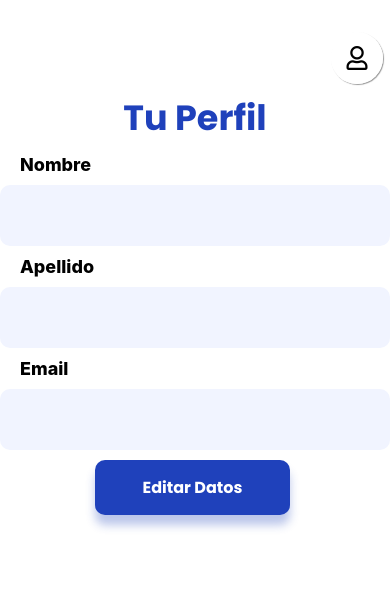
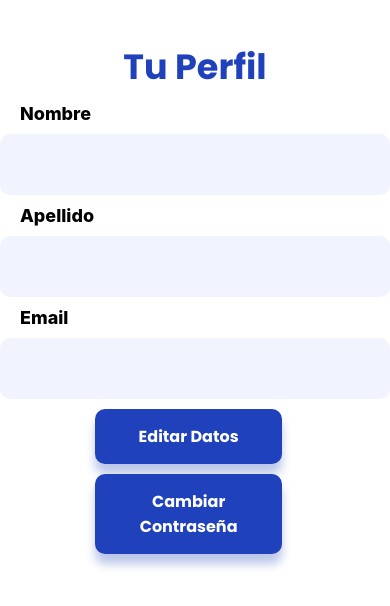
Before and after one commit to SpaceDog020/QuickTask-Frontend, a React Native app: screen /UserProfile in a window 390 px wide. Shown: the top 606 px of the page. Built offline with nearby package versions, Linux system fonts and the light colour scheme.

Commit message:
feat: added user profile change password button

```diff
--- a/App.tsx
+++ b/App.tsx
@@ -5,7 +5,7 @@ import Navigation from "./navigation";
 import { ApolloClient, ApolloProvider, InMemoryCache } from "@apollo/client";
 
 const client = new ApolloClient({
-  uri: 'http://192.168.0.2:3000/graphql',
+  uri: 'http://192.168.1.118:3000/graphql',
   cache: new InMemoryCache()
 });
 
--- a/screens/ChangePassword.tsx
+++ b/screens/ChangePassword.tsx
@@ -9,6 +9,8 @@ import { NativeStackScreenProps } from "@react-navigation/native-stack";
 import { RootStackParamList } from "../types";
 import { CHANGEPASSWORD } from "../graphql/mutations";
 import { useMutation } from "@apollo/client";
+import { useUserStore } from "../stores/useUserStore";
+
 
 type Props = NativeStackScreenProps<RootStackParamList, "ChangePassword">;
 
@@ -16,50 +18,75 @@ const ChangePassword: React.FC<Props> = ({ navigation: { navigate } }) => {
   const [currentPassword, setCurrentPassword] = useState("");
   const [newPassword, setNewPassword] = useState("");
   const [repeatNewPassword, setRepeatNewPassword] = useState("");
+  const {
+    userEmail: initialUserEmail
+  } = useUserStore();
 
-  const handleChangePassword = () => {
-    if (newPassword !== repeatNewPassword) {
-      // Passwords do not match
-      alert("New passwords do not match.");
+  const [changePassword] = useMutation(CHANGEPASSWORD);
+
+  const handleChangePassword = async () => {
+    if (newPassword === "" || repeatNewPassword === "") {
+      alert("Todos los campos deben estar llenos");
     } else {
-      // Perform a password change request to your backend or authentication service
-      // You may need to pass currentPassword and newPassword to your API
-      // Handle success and error cases accordingly
+      if (newPassword === repeatNewPassword) {
+        try{
+          const { data } = await changePassword({
+            variables: {
+              email: initialUserEmail,
+              oldPassword: currentPassword,
+              newPassword: newPassword,
+            },
+          });
+          if (data && data.changePassword) {
+            alert("Contraseña cambiada con exito");
+            navigate("UserProfile");
+          }
+          else{
+            alert("Contraseña incorrecta");
+          }
 
-      // After a successful password change, navigate back to the user profile screen or any other screen
-      // where the user can continue using your app.
-      navigate("UserProfile");
+        }
+        catch(e){
+          alert("Hubo un error al cambiar la contraseña");
+          console.log(e);
+        }
+      }
+      else{
+        alert("Las contraseñas no coinciden");
+      }
     }
   };
+
+
 
   return (
     <SafeAreaView>
       <View style={styles.container}>
-        <Text style={styles.title}>Change Password</Text>
+        <Text style={styles.title}>Cambio de Contraseña</Text>
 
         <AppTextInput
-          placeholder="Current Password"
+          placeholder="Contraseña actual"
           value={currentPassword}
           onChangeText={setCurrentPassword}
           secureTextEntry
         />
 
         <AppTextInput
-          placeholder="New Password"
+          placeholder="Contraseña nueva"
           value={newPassword}
           onChangeText={setNewPassword}
           secureTextEntry
         />
 
         <AppTextInput
-          placeholder="Repeat New Password"
+          placeholder="Repita la contraseña nueva"
           value={repeatNewPassword}
           onChangeText={setRepeatNewPassword}
           secureTextEntry
         />
 
         <TouchableOpacity style={styles.button} onPress={handleChangePassword}>
-          <Text style={styles.buttonText}>Change Password</Text>
+          <Text style={styles.buttonText}>Cambiar contraseña</Text>
         </TouchableOpacity>
       </View>
     </SafeAreaView>
--- a/screens/Dashboard.tsx
+++ b/screens/Dashboard.tsx
@@ -15,15 +15,28 @@ import {
 import { NativeStackScreenProps } from "@react-navigation/native-stack";
 import { RootStackParamList } from "../types";
 const { height } = Dimensions.get("window");
-  import { useUserStore } from '../stores/useUserStore';
+import { useUserStore } from "../stores/useUserStore";
 
 type Props = NativeStackScreenProps<RootStackParamList, "Dashboard">;
 
+
 const Dashboard: React.FC<Props> = ({ navigation: { navigate } }) => {
+  const { userName, setUserName } = useUserStore();
+  const { userLastName, setUserLastName } = useUserStore();
+  const { userEmail, setUserEmail } = useUserStore();
+  const { removeAccessToken } = useUserStore();
+
+  const logout = async ()  => {
+    await removeAccessToken()
+    setUserName('')
+    setUserLastName('')
+    setUserEmail('')
+    navigate("Welcome")
+  }
+
   return (
     <SafeAreaView>
       <View>
-
         <View
           style={{
             paddingHorizontal: Spacing * 4,
@@ -40,8 +53,16 @@ import {
           >
             Bienvenido
           </Text>
+          <Text
+          style={{
+            fontSize: FontSize.large,
+            fontFamily: Font["poppins-bold"],
+            textAlign: "center",
+          }}>
+            {userName}
+          </Text>
         </View>
-
+      </View>
       <View
           style={{
             paddingHorizontal: Spacing * 2,
@@ -75,7 +96,7 @@ import {
                 textAlign: "center",
               }}
             >
-                User Profile
+              Tu Perfil
             </Text>
           </TouchableOpacity>
       </View>
@@ -87,7 +108,7 @@ import {
         }}
       >
         <TouchableOpacity
-              onPress={() => navigate("Login")}
+          onPress={() => navigate("Dashboard")}
           style={{
             marginLeft: 90,
             backgroundColor: Colors.primary,
@@ -112,7 +133,7 @@ import {
               textAlign: "center",
             }}
           >
-                Ver equipos
+            Ver Equipos
           </Text>
         </TouchableOpacity>
       </View>
@@ -161,7 +182,7 @@ import {
         }}
       >
         <TouchableOpacity
-              onPress={() => navigate("Login")}
+          onPress={() => logout()}
           style={{
             marginLeft: 90,
             backgroundColor: Colors.primary,
@@ -186,10 +207,9 @@ import {
               textAlign: "center",
             }}
           >
-                Salir
+            Cerrar Sesión
           </Text>
         </TouchableOpacity>
-          </View>
       </View>
     </SafeAreaView>
   );
--- a/screens/UserProfile.tsx
+++ b/screens/UserProfile.tsx
@@ -42,9 +42,11 @@ const UserProfile: React.FC<Props> = ({ navigation: { navigate } }) => {
   const handleButtonPress = () => {
     if (editable) {
         // Reset the text input values to the current user data
-        setNewName(userName);
-        setNewLastName(userLastName);
-        setNewEmail(userEmail);
+        if (newName !== userName || newLastName !== userLastName || newEmail !== userEmail) {
+          setNewName(userName);
+          setNewLastName(userLastName);
+          setNewEmail(userEmail);
+        }
       }
 
     setEditable(!editable);
@@ -84,26 +86,10 @@ const UserProfile: React.FC<Props> = ({ navigation: { navigate } }) => {
 
   return (
     <SafeAreaView>
-      <View
-        style={{
-          alignItems: "flex-end",
-          paddingTop: 25,
-          flexGrow: 1,
-        }}
-      >
-        <TouchableOpacity>
-          <Icon
-            raised
-            name="user"
-            type="font-awesome-5"
-            color="black"
-            onPress={() => navigate("ChangePassword")}
-          />
-        </TouchableOpacity>
-      </View>
       <View>
         <Text
           style={{
+            paddingTop: Spacing * 4,
             fontSize: FontSize.xxLarge,
             color: Colors.primary,
             fontFamily: Font["poppins-bold"],
@@ -153,7 +139,7 @@ const UserProfile: React.FC<Props> = ({ navigation: { navigate } }) => {
             backgroundColor: Colors.primary,
             paddingVertical: Spacing * 1.5,
             paddingHorizontal: Spacing * 2,
-            width: "50%",
+            width: "48%",
             borderRadius: Spacing,
             shadowColor: Colors.primary,
             shadowOffset: {
@@ -176,15 +162,20 @@ const UserProfile: React.FC<Props> = ({ navigation: { navigate } }) => {
           </Text>
         </TouchableOpacity>
 
-        {editable && (
+
+
+      </View>
+      <View>
+      {editable && (
           <TouchableOpacity
             onPress={handleSaveChanges}
             style={{
+              marginBottom: 10,
               marginHorizontal: 95,
               backgroundColor: Colors.primary,
               paddingVertical: Spacing * 1.5,
               paddingHorizontal: Spacing * 2,
-              width: "50%",
+              width: "48%",
               borderRadius: Spacing,
               shadowColor: Colors.primary,
               shadowOffset: {
@@ -208,6 +199,37 @@ const UserProfile: React.FC<Props> = ({ navigation: { navigate } }) => {
           </TouchableOpacity>
         )}
       </View>
+      <View>
+      <TouchableOpacity
+              onPress={() => navigate("ChangePassword")}
+              style={{
+                marginLeft: 95,
+                backgroundColor: Colors.primary,
+                paddingVertical: Spacing * 1.5,
+                paddingHorizontal: Spacing * 2,
+                width: "48%",
+                borderRadius: Spacing,
+                shadowColor: Colors.primary,
+                shadowOffset: {
+                  width: 0,
+                  height: Spacing,
+                },
+                shadowOpacity: 0.3,
+                shadowRadius: Spacing,
+              }}
+            >
+              <Text
+                style={{
+                  fontFamily: Font["poppins-bold"],
+                  color: Colors.onPrimary,
+                  fontSize: FontSize.medium,
+                  textAlign: "center",
+                }}
+              >
+                Cambiar Contraseña
+              </Text>
+            </TouchableOpacity>
+      </View>
     </SafeAreaView>
   );
 };
```
Lines whose indentation alone changed are shown as unchanged.
